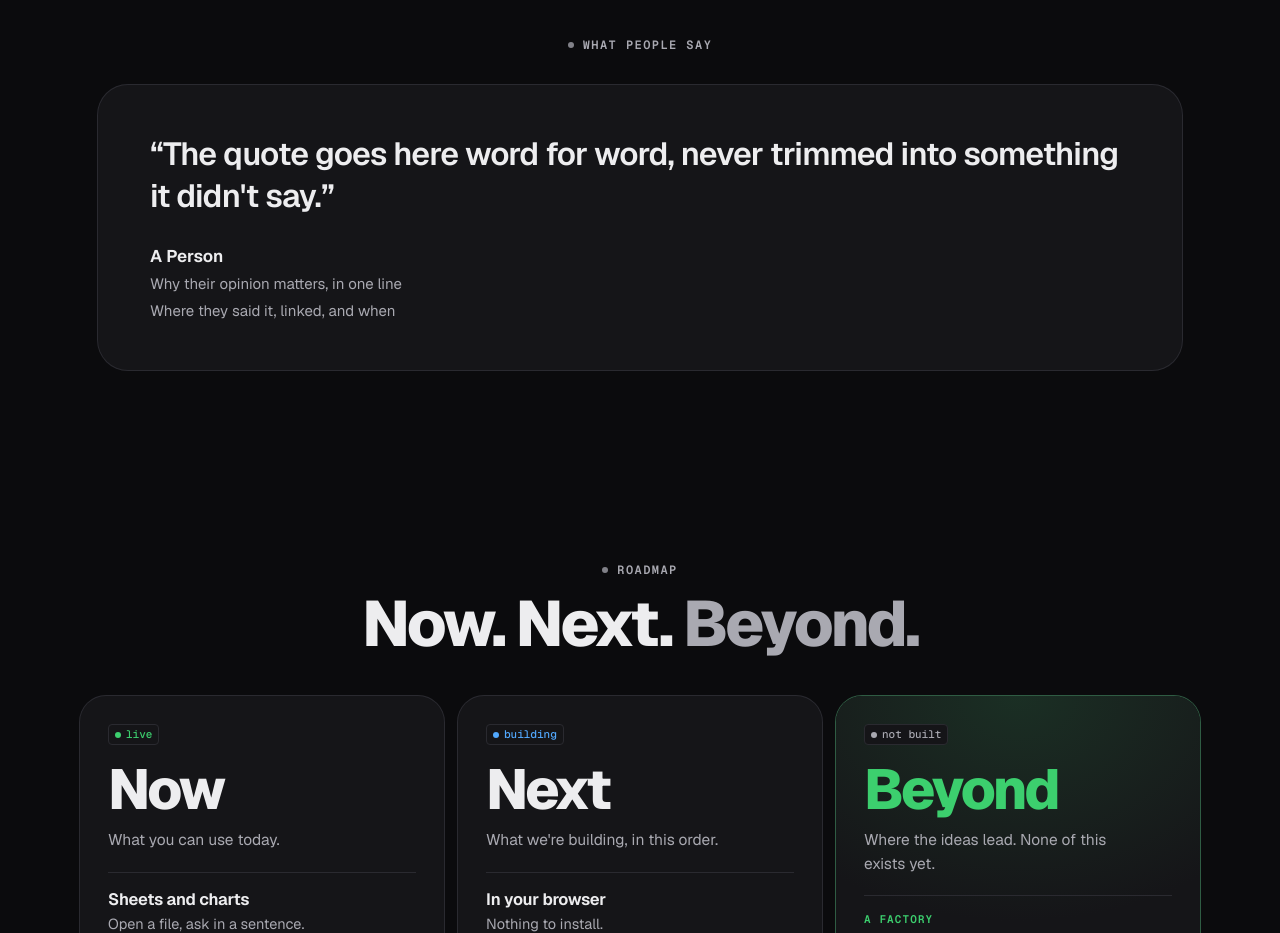
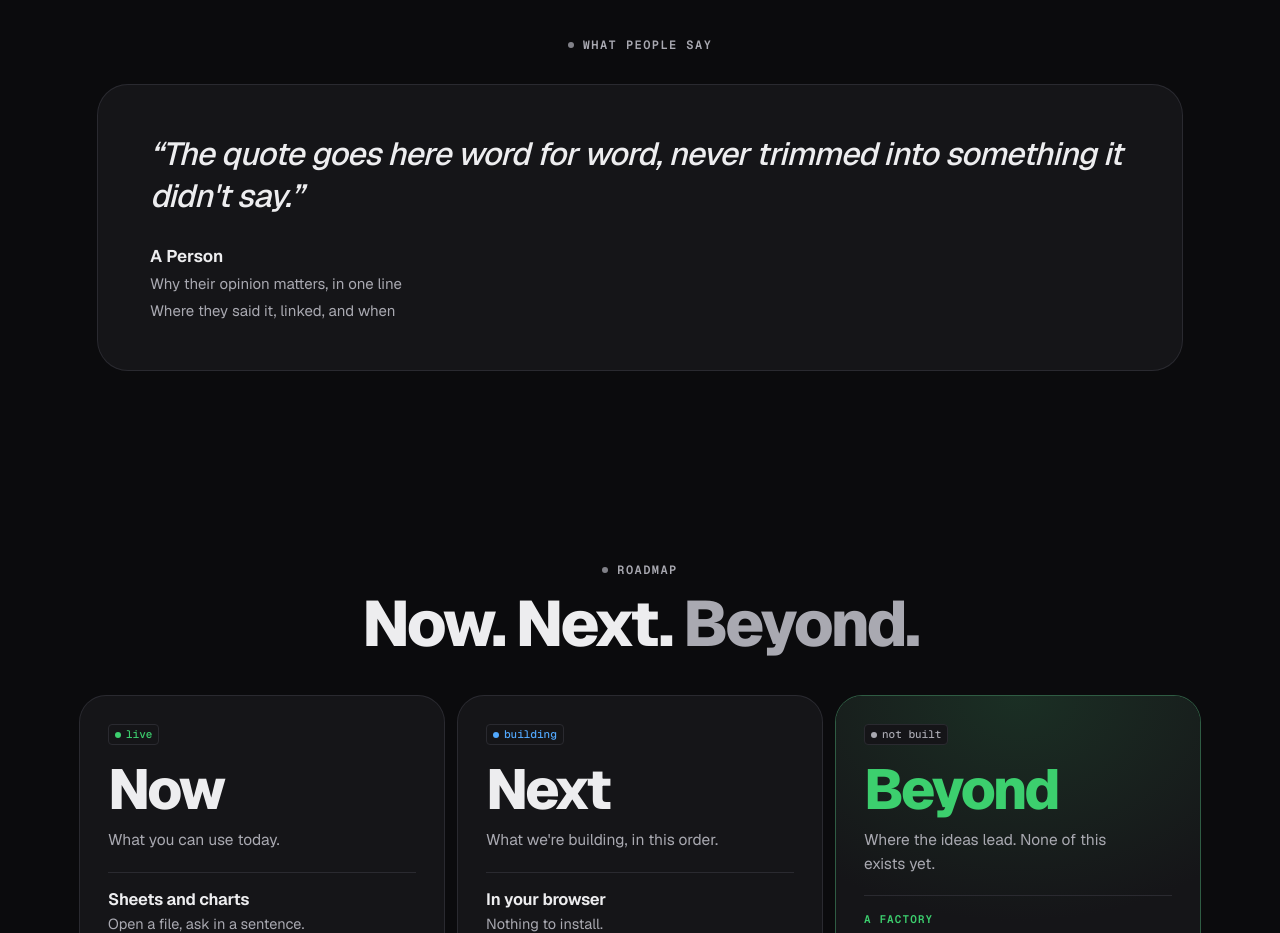
Before and after one commit to abhisheksreesaila/omxqua, a plain HTML site: page docs/product-page.html in a window 1280 px wide. Shown: the part 2740-3673 px from the top of the page. Drawn offline with Linux system fonts and the light colour scheme; animation ran at ten frames a second.

Commit message:
v0.1.7: the product page pattern; one quote on a page, set in italics
Co-Authored-By: Claude Opus 5.5 <noreply@anthropic.com>

```diff
--- a/src/landing.css
+++ b/src/landing.css
@@ -73,7 +73,7 @@
 
 /* 5 · quote: the words as said, then who said it (name, why they matter, where they said it, linked) */
 :where(.oq-root) .lp-quote { max-width: 980px; margin: 0 auto; padding: 48px 52px; border-radius: 30px; text-align: left; background: var(--oq-surface-1); box-shadow: 0 0 0 1px var(--oq-line); }
-:where(.oq-root) .lp-quote blockquote { margin: 0; font: 600 clamp(22px, 2.5vw, 33px)/1.32 var(--oq-font-display); letter-spacing: -.025em; text-wrap: pretty; }
+:where(.oq-root) .lp-quote blockquote { margin: 0; font: italic 500 clamp(22px, 2.5vw, 33px)/1.32 var(--oq-font-display); letter-spacing: -.025em; text-wrap: pretty; }
 :where(.oq-root) .lp-quote figcaption { margin-top: 26px; display: grid; gap: 4px; font-size: 15px; color: var(--oq-ink-2); }
 :where(.oq-root) .lp-quote figcaption b { color: var(--oq-ink); font-size: 17px; font-weight: 650; } :where(.oq-root) .lp-quote figcaption a { color: inherit; text-underline-offset: 3px; }
 
```
Also changed, not shown: .claude-plugin/marketplace.json, .claude-plugin/plugin.json, 4 other files.
